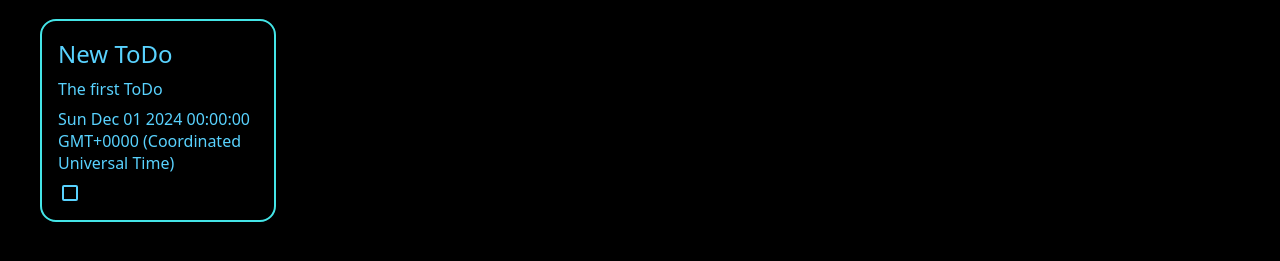
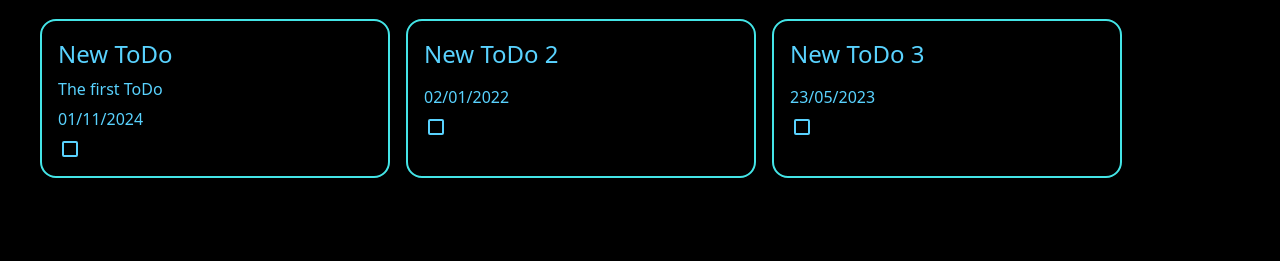
Before and after one commit to emesefedev/to-do-list-project, a website built with webpack: page src/index.html in a window 1280 px wide. Shown: the part 107-368 px from the top of the page. Built offline with nearby package versions, Linux system fonts and the light colour scheme.

Commit message:
main grid container

```diff
--- a/src/index.html
+++ b/src/index.html
@@ -8,11 +8,8 @@
     <body>
         <h1>To Do List Project!</h1>
 
-        <div class="to-do-container">
-                <p class="to-do-title" id="titleText">Title</p>
-                <p class="to-do-description" id="descriptionText">Description</p>
-                <p class="to-do-date" id="dueDateText">12/06/2001</p>
-                <input type="checkbox" class="to-do-completed" id="completedCheckbox">
+        <div id="main-grid-container">
+
         </div>
     </body>
 </html>
--- a/src/index.js
+++ b/src/index.js
@@ -1,11 +1,7 @@
 import "./style.css"
 import ToDoItem from "./to-do-item.js"
 import Project from "./project.js"
-
-const titleText = () => document.getElementById("titleText")
-const descriptionText = () => document.getElementById("descriptionText")
-const dueDateText = () => document.getElementById("dueDateText")
-const completedCheckbox = () => document.getElementById("completedCheckbox")
+import { createToDoItem } from "./ui.js"
 
 window.addEventListener("load", () => {
     const defaultProject = Project({projectName: "Default Project"})
@@ -16,17 +12,19 @@ window.addEventListener("load", () => {
         itemDueDate: new Date(2024, 11, 1)
     })
 
-    toDo.displayInformation({titleText, descriptionText, dueDateText, completedCheckbox})
-
     const toDo2 = ToDoItem({
         itemTitle: "New ToDo 2",
-        itemDueDate: new Date(2024, 11, 2)
+        itemDueDate: new Date(2022, 1, 2)
     })
 
     const toDo3 = ToDoItem({
         itemTitle: "New ToDo 3",
-        itemDueDate: new Date(2024, 11, 3)
+        itemDueDate: new Date(2023, 5, 23)
     })
+
+    createToDoItem(toDo)
+    createToDoItem(toDo2)
+    createToDoItem(toDo3)
 
     defaultProject.addToDoItem(toDo)
     defaultProject.addToDoItem(toDo2)
--- a/src/style.css
+++ b/src/style.css
@@ -4,7 +4,19 @@
     --color-light: rgb(68, 229, 231);
     --color-darker: rgb(92, 122, 255);
     --color-lighter: rgb(115, 251, 211);
+
+    --min-item-width: 200px;
+    --max-item-width: 350px;
 }
+
+#main-grid-container {
+    display: grid;
+    overflow: auto;
+    grid-template-columns: repeat(auto-fill, clamp(var(--min-item-width), 30%, var(--max-item-width)));
+    grid-auto-rows: 1fr;
+    gap: 16px;
+}
+
 
 body {
     font-family: system-ui, -apple-system, BlinkMacSystemFont, 'Segoe UI', Roboto, Oxygen, Ubuntu, Cantarell, 'Open Sans', 'Helvetica Neue', sans-serif;
@@ -46,8 +58,6 @@ p {
     flex-direction: column;
     gap: 8px;
 
-    width: 200px;
-
     padding: 16px;
 }
 
@@ -59,7 +69,7 @@ p {
     font-weight: 300;
 }
 
-.to-do-date {
+.to-do-due-date {
 
 }
 
--- a/src/to-do-item.js
+++ b/src/to-do-item.js
@@ -3,6 +3,7 @@ export default function ToDoItem({itemTitle, itemDescription = "", itemDueDate})
   let description = itemDescription
   let dueDate = itemDueDate
   let completed = false
+  const id = self.crypto.randomUUID()
 
   const getTitle = () => {
     return title
@@ -36,11 +37,8 @@ export default function ToDoItem({itemTitle, itemDescription = "", itemDueDate})
     completed = isCompleted
   }
 
-  const displayInformation = ({titleText, descriptionText, dueDateText, completedCheckbox}) => {
-    titleText().textContent = title
-    descriptionText().textContent = description
-    dueDateText().textContent = dueDate
-    completedCheckbox().checked = completed
+  const getId = () => {
+    return id
   }
 
   return {
@@ -52,6 +50,6 @@ export default function ToDoItem({itemTitle, itemDescription = "", itemDueDate})
     updateDueDate,
     getCompleted,
     updateCompleted,
-    displayInformation
+    getId
   }
 }
--- /dev/null
+++ b/src/ui.js
@@ -0,0 +1,62 @@
+import { formatDate } from "./utils.js"
+
+const mainGridContainer = () => document.getElementById("main-grid-container")
+
+// GENERAL
+
+function clearMainGridContainer() {
+    while (mainGridContainer().firstChild) {
+        mainGridContainer().removeChild(mainGridContainer().lastChild)
+    }
+}
+
+// TO DO UI
+
+export function createToDoItem(toDo) {
+    const container = document.createElement("div")
+    container.classList.add("to-do-container")
+
+    setToDoTitle(toDo, container)
+    setToDoDescription(toDo, container)
+    setToDoDueDate(toDo, container)
+    setToDoCompleted(toDo, container)
+
+    mainGridContainer().appendChild(container)
+}
+
+function setToDoTitle(toDo, container) {
+    const title = document.createElement("p")
+    title.classList.add("to-do-title")
+    title.textContent = toDo.getTitle()
+
+    container.appendChild(title)
+}
+
+function setToDoDescription(toDo, container) {
+    const description = document.createElement("p")
+    description.classList.add("to-do-description")
+    description.textContent = toDo.getDescription()
+
+    container.appendChild(description)
+}
+
+function setToDoDueDate(toDo, container) {
+    const dueDate = document.createElement("p")
+    dueDate.classList.add("to-do-due-date")
+    dueDate.textContent = formatDate(toDo.getDueDate())
+
+    container.appendChild(dueDate)
+}
+
+function setToDoCompleted(toDo, container) {
+    const completed = document.createElement("input")
+    completed.type = "checkbox"
+    completed.classList.add("to-do-completed")
+    completed.checked = toDo.getCompleted()
+
+    const toDoId = toDo.getId()
+    completed.id = `completed-${toDoId}`
+    completed.name = `completed-${toDoId}`
+
+    container.appendChild(completed)
+}
--- /dev/null
+++ b/src/utils.js
@@ -0,0 +1,24 @@
+export function formatDate(date) {
+
+    return `${getFullDay(date)}/${getFullMonth(date)}/${date.getFullYear()}`
+}
+
+function getFullDay(date) {
+    let day = date.getDate()
+    if (day < 10)
+    {
+        day = `0${day}`
+    }
+
+    return day
+}
+
+function getFullMonth(date) {
+    let month = date.getMonth()
+    if (month < 10)
+    {
+        month = `0${month}`
+    }
+
+    return month
+}
```
